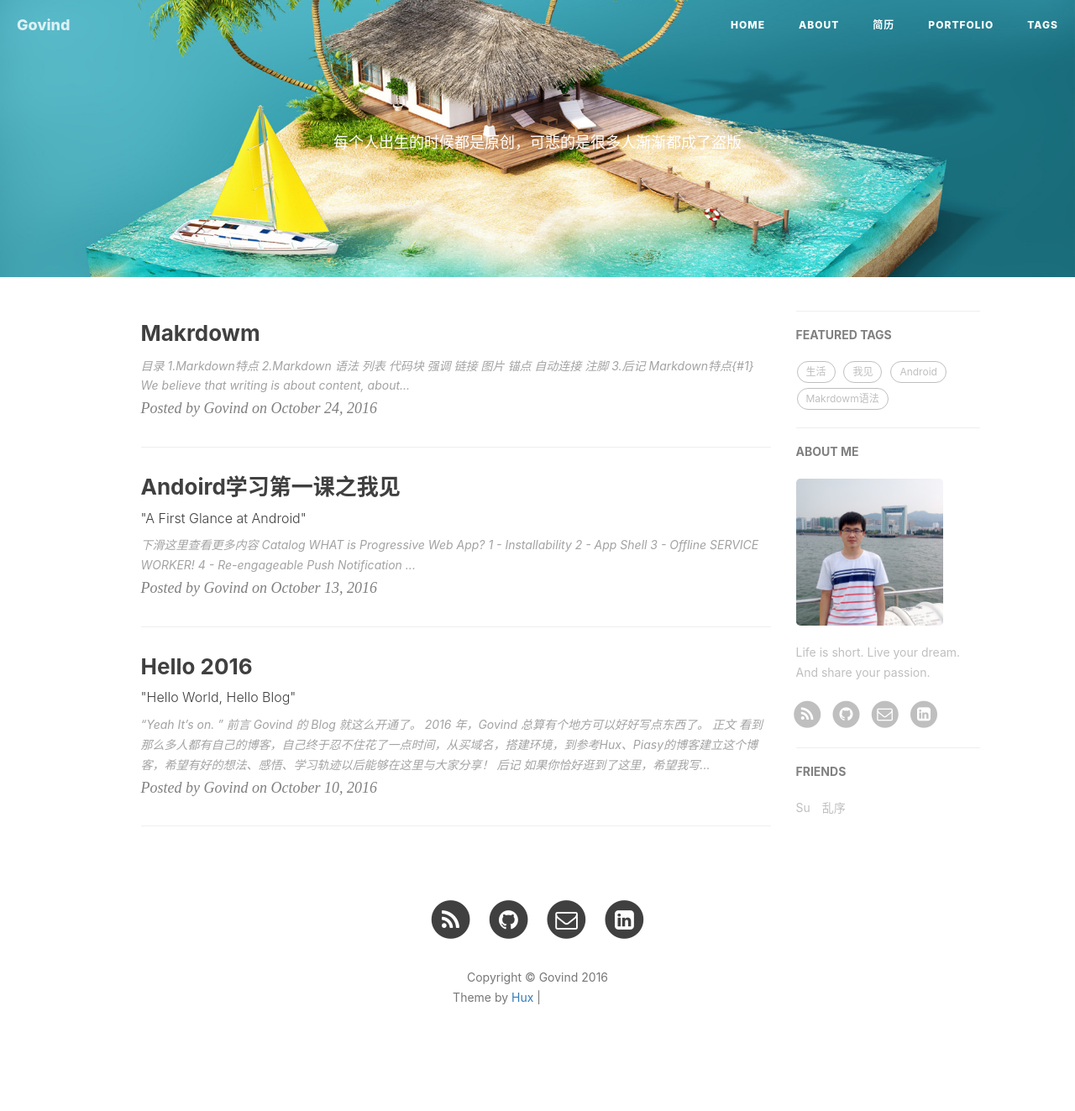
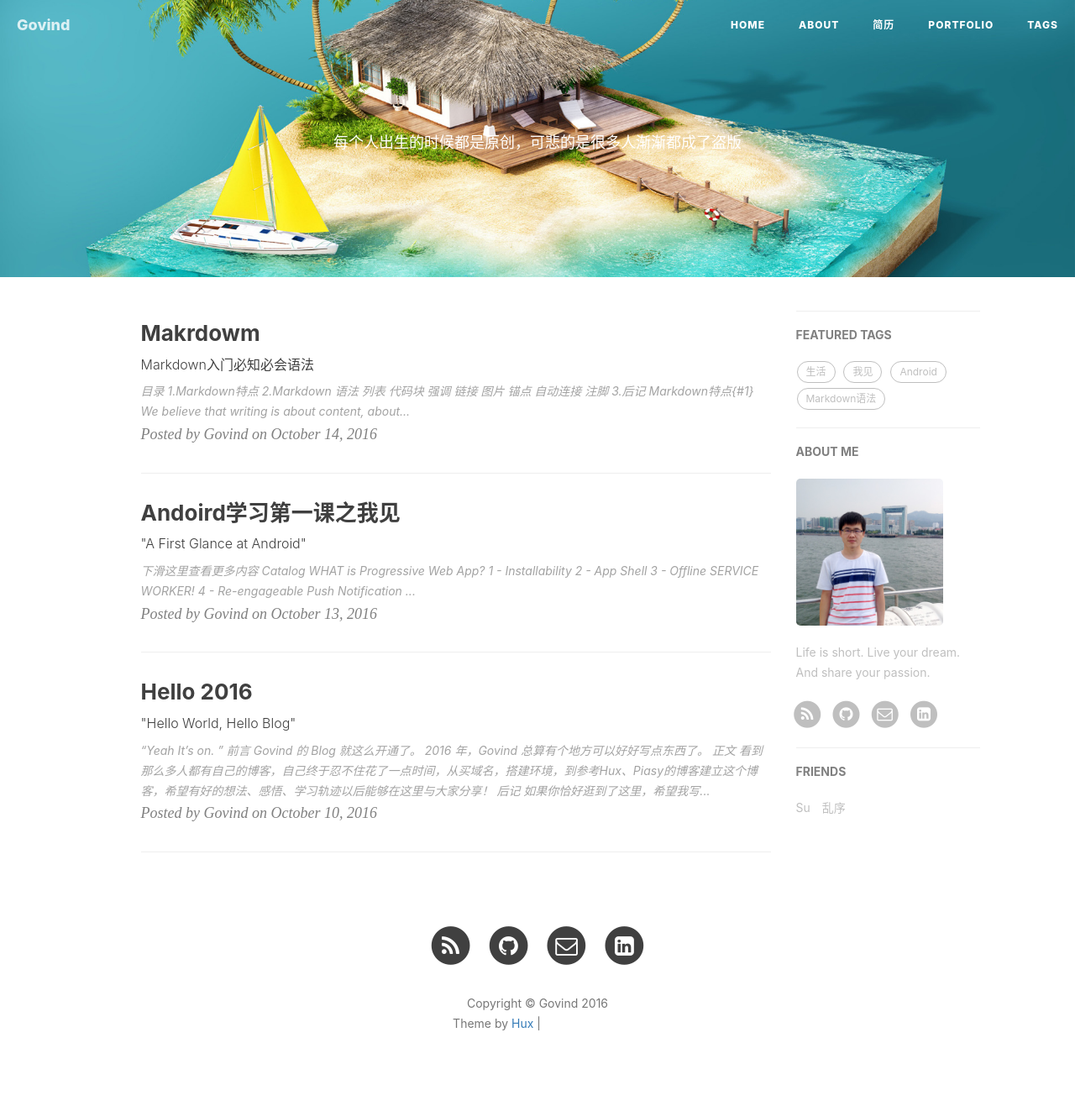
Before and after one commit to gaocn/gaocn.github.io, a Jekyll site: the page built from index.html, in a window 1280 px wide. Shown: the whole page at 84% size. Built offline with Jekyll 4.4.1, drawn with Linux system fonts in a browser that asks for light colours; the list of posts is cut into pages by our own code; comment, search, counter and statistics services are not loaded; before the commit the page ends 1292 px from its top, so only the background shows below that; grey boxes are pictures that could not be loaded.

Commit message:
markdown语法学习

```diff
--- a/_posts/2016-10-24-markdown-programa.markdown
+++ b/_posts/2016-10-24-markdown-programa.markdown
@@ -1,10 +1,12 @@
 ---
-layout: page
-title: Makrdowm
-description:
-header-img: "img/post_bg/11.jpg"
+layout:     post
+title:      "Makrdowm"
+subtitle:   "Markdown入门必知必会语法"
+date:       2016-10-14
+author:     "Govind"
+header-img: "img/post_bg/20.jpg"
 tags:
-  - Makrdowm语法
+    - Markdown语法
 ---
 
 目录
```
